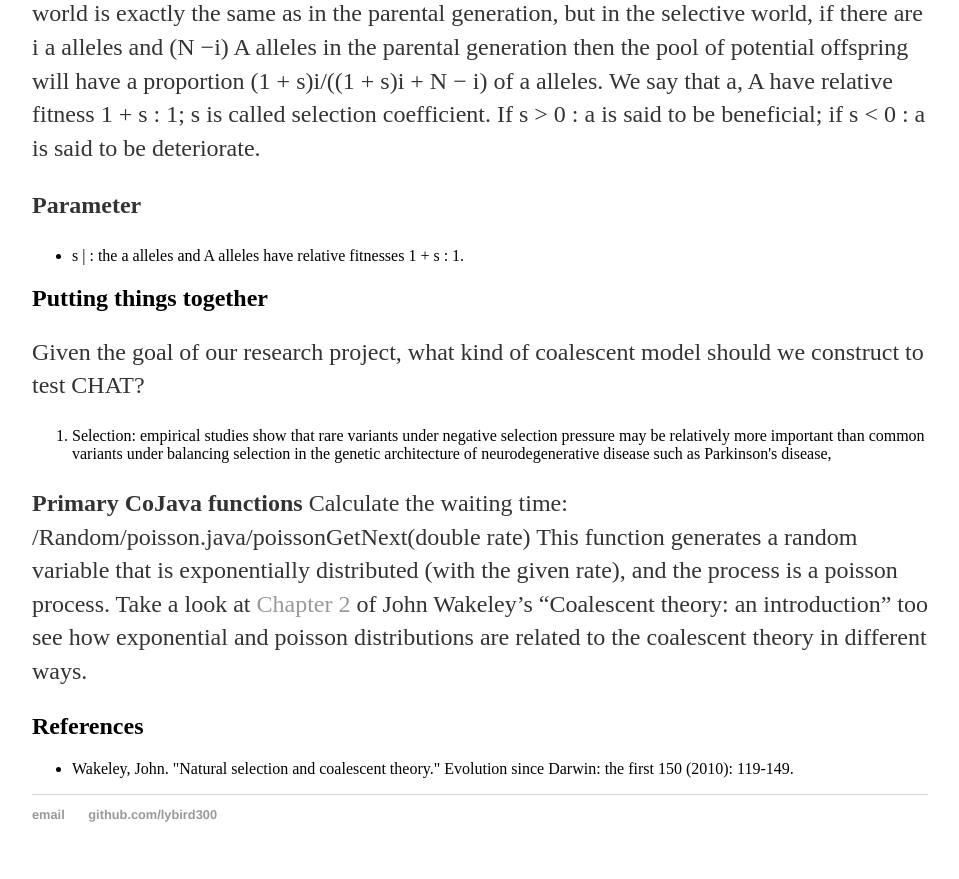
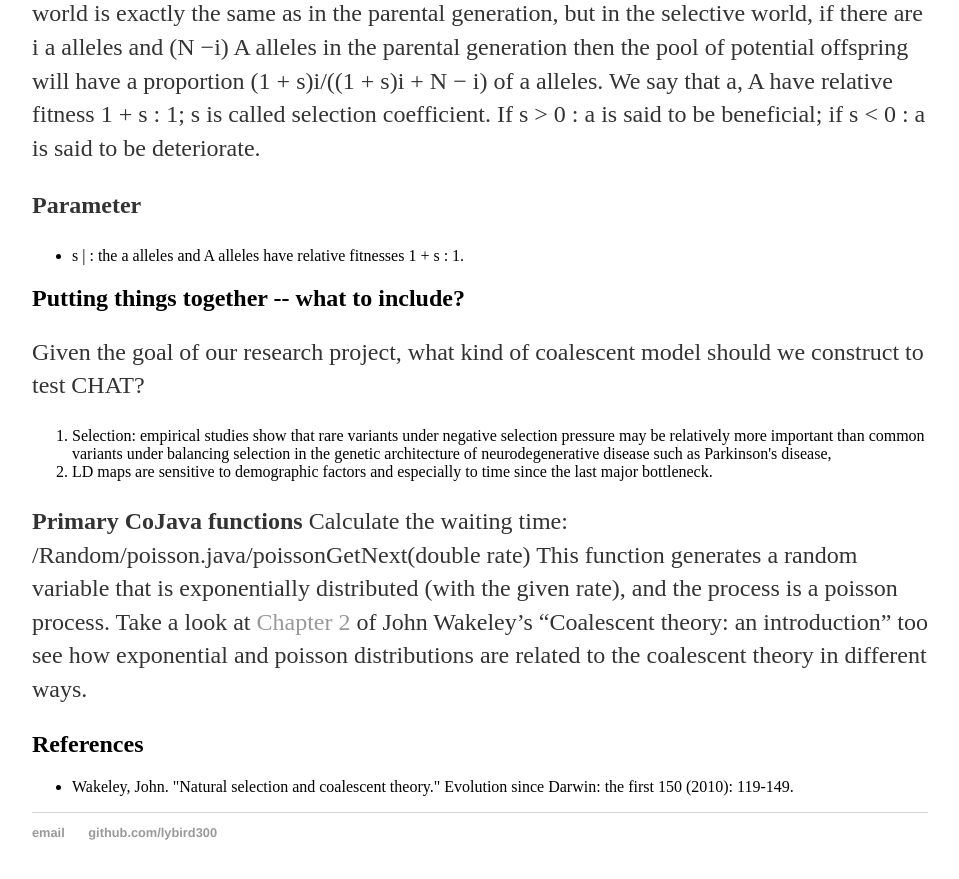
Before and after one commit to lybird300/lybird300.github.io, a Jekyll site: the page built from _posts/2015-04-03-coalescent2.md, in a window 1280 px wide and 900 px high, scrolled down 3909 px. Shown: the top 879 px of the window, without its empty margins (160-1119 px from the left). Built offline with Jekyll 4.4.1, drawn with Linux system fonts in a browser that asks for light colours.

Commit message:
Update 2015-04-03-coalescent2.md

```diff
--- a/_posts/2015-04-03-coalescent2.md
+++ b/_posts/2015-04-03-coalescent2.md
@@ -76,10 +76,11 @@ essentially infinite number of offspring and it is from these offspring that the
 </ul>
 
 
-<h2>Putting things together</h2>
+<h2>Putting things together -- what to include?</h2>
 Given the goal of our research project, what kind of coalescent model should we construct to test CHAT?
 <ol>
 <li>Selection: empirical studies show that rare variants under negative selection pressure may be relatively more important than common variants under balancing selection in the genetic architecture of neurodegenerative disease such as Parkinson's disease,</li>
+<li>LD maps are sensitive to demographic factors and especially to time since the last major bottleneck.</li>
 </ol>
 
 <b>Primary CoJava functions</b>
```
